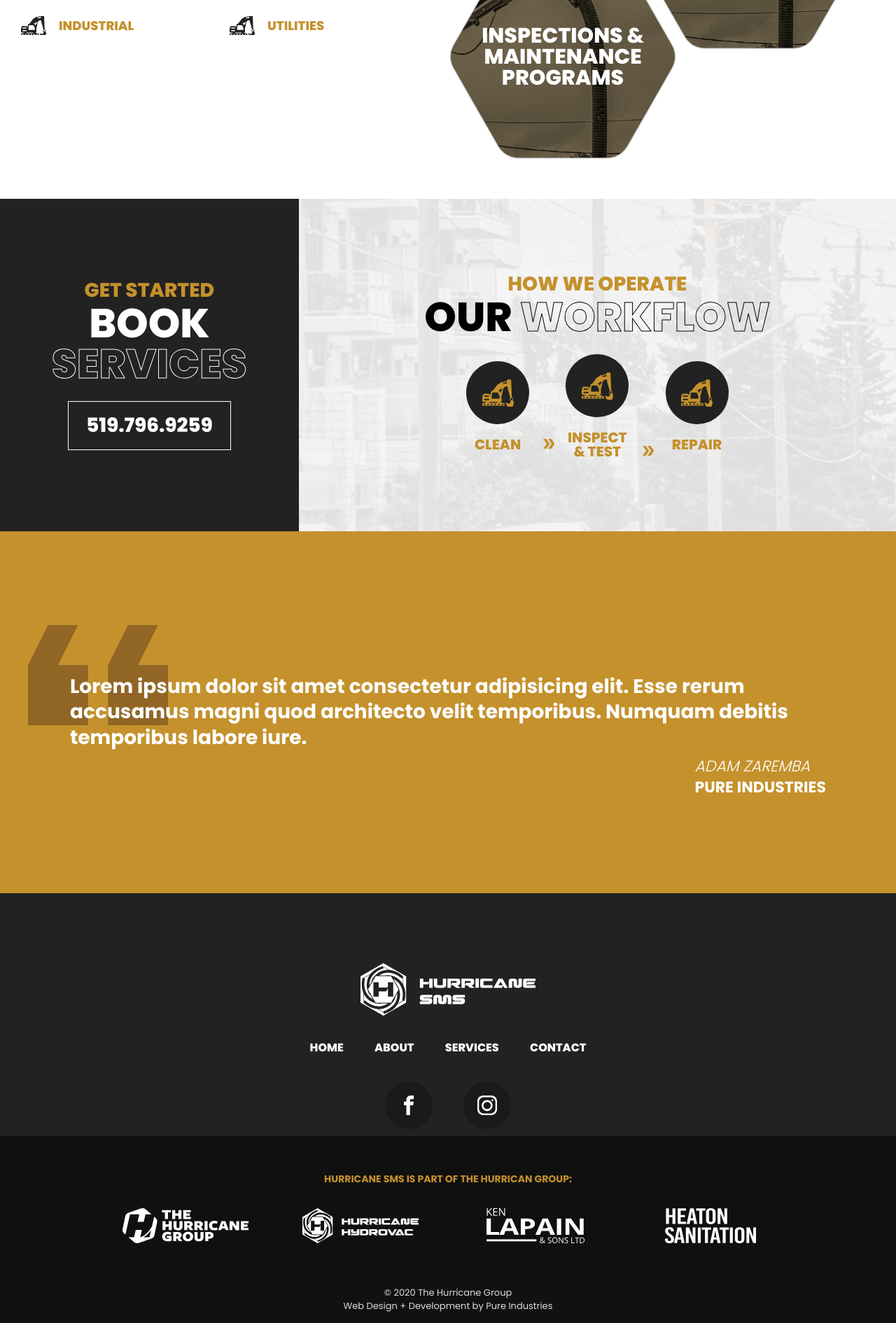
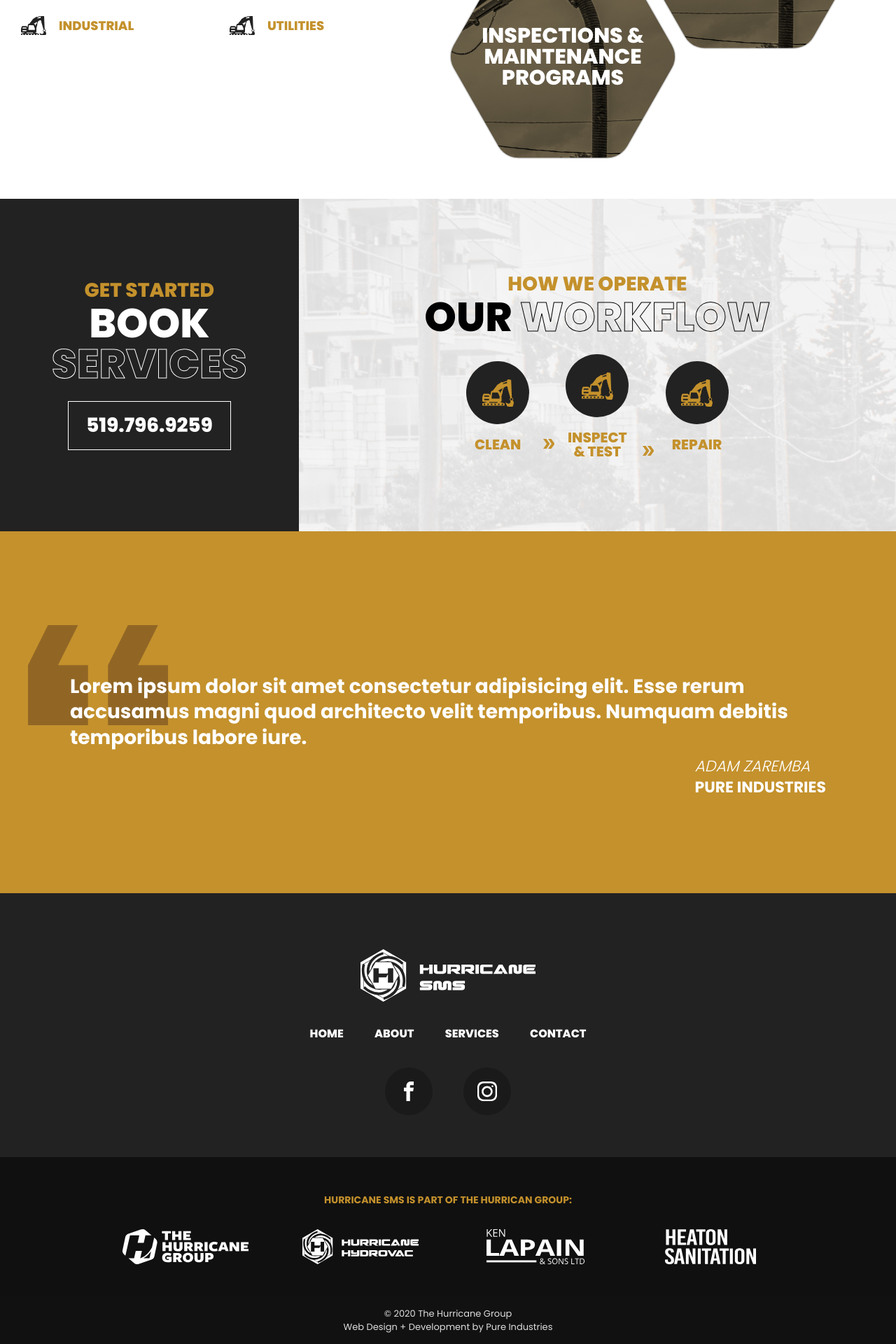
Before and after one commit to Pure-Ind/Hurricane-SMS, a Jekyll site: the page built from index.markdown, in a window 1280 px wide. Shown: the part 2598-4518 px from the top of the page at 70% size. Built offline with Jekyll 4.4.1, drawn with Linux system fonts in a browser that asks for light colours; before the commit the page ends 4488 px from its top, so only the background shows below that.

Commit message:
fix footer padding

```diff
--- a/_sass/components/_footer.scss
+++ b/_sass/components/_footer.scss
@@ -1,6 +1,6 @@
 .simple-site-footer {
     background: #222;
-    padding: 100px 0 0 0;
+    padding: 80px 0 0 0;
     text-align: center;
     &-logo {
         img {
@@ -30,7 +30,7 @@
         }
     }
     &-social {
-        padding: 10px 0;
+        padding: 10px 0 60px 0;
         ul {
             list-style-type: none;
             padding: 0;
```
